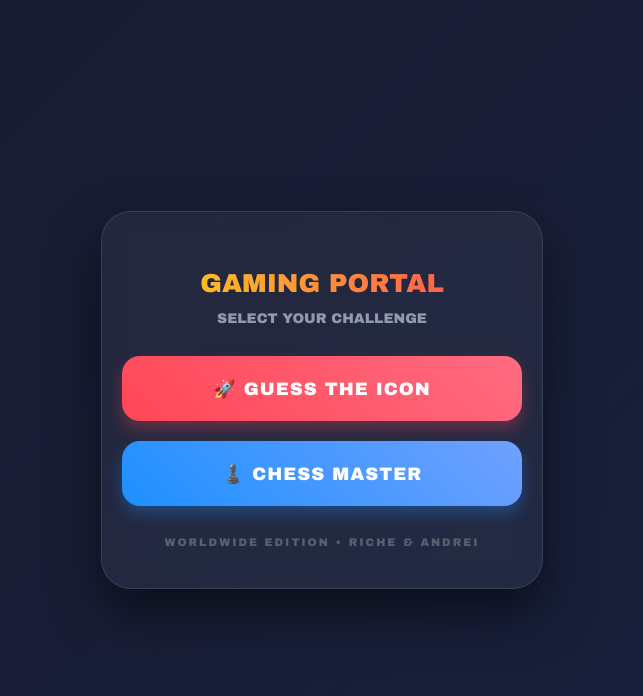
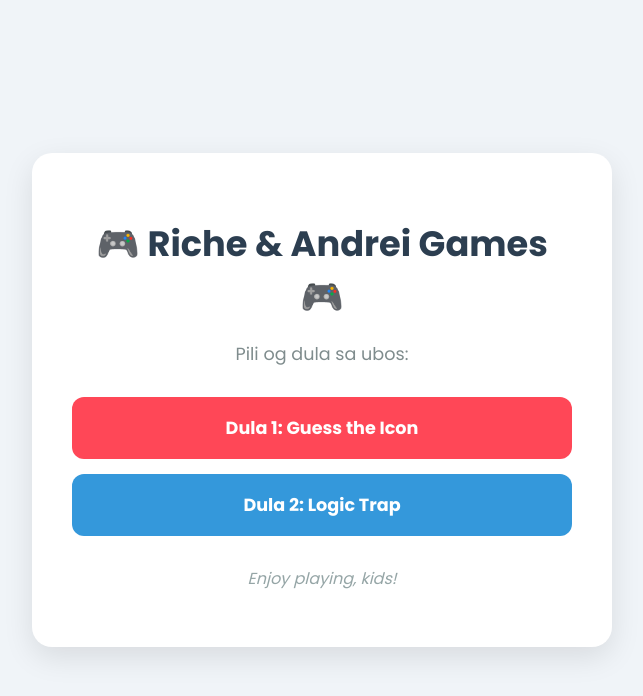
Before and after one commit to RicheAndrei/happy-games-kids, a plain HTML site: page index.html in a window 1280 px wide. Shown: the whole page, without its empty margins (318-961 px from the left). Drawn offline with Linux system fonts and the light colour scheme.

Commit message:
Update index.html

```diff
--- a/index.html
+++ b/index.html
@@ -1,29 +1,89 @@
 <!DOCTYPE html>
-
 <html lang="en">
 <head>
-<meta charset="UTF-8">
-<meta name="viewport" content="width=device-width, initial-scale=1.0">
-<title>Riche & Andrei | Gaming Portal</title>
-<style>
-body { margin: 0; padding: 0; font-family: 'Arial Black', sans-serif; background: linear-gradient(135deg, #1a1a2e 0%, #16213e 100%); color: white; display: flex; justify-content: center; align-items: center; min-height: 100vh; }
-.container { width: 90%; max-width: 400px; text-align: center; background: rgba(255, 255, 255, 0.05); padding: 40px 20px; border-radius: 30px; backdrop-filter: blur(10px); border: 1px solid rgba(255,255,255,0.1); box-shadow: 0 25px 50px rgba(0,0,0,0.5); }
-h1 { font-size: 26px; margin-bottom: 10px; background: linear-gradient(to right, #f9d71c, #ff4757); -webkit-background-clip: text; -webkit-text-fill-color: transparent; text-transform: uppercase; }
-p { color: #8e9aaf; margin-bottom: 30px; font-size: 14px; }
-.btn { display: block; text-decoration: none; color: white; padding: 22px; margin-bottom: 20px; border-radius: 18px; font-weight: bold; font-size: 18px; transition: 0.3s; text-transform: uppercase; letter-spacing: 1px; border: none; }
-.btn-1 { background: linear-gradient(45deg, #ff4757, #ff6b81); box-shadow: 0 8px 15px rgba(255, 71, 87, 0.3); }
-.btn-2 { background: linear-gradient(45deg, #1e90ff, #70a1ff); box-shadow: 0 8px 15px rgba(30, 144, 255, 0.3); }
-.btn:active { transform: scale(0.95); box-shadow: none; }
-.footer { margin-top: 30px; font-size: 11px; color: #57606f; letter-spacing: 2px; }
-</style>
+    <meta charset="UTF-8">
+    <meta name="viewport" content="width=device-width, initial-scale=1.0">
+    <title>Riche & Andrei Games</title>
+    <style>
+        @import url('https://fonts.googleapis.com/css2?family=Poppins:wght@400;700&display=swap');
+
+        body {
+            font-family: 'Poppins', sans-serif;
+            background-color: #f0f4f8;
+            margin: 0;
+            display: flex;
+            justify-content: center;
+            align-items: center;
+            height: 100vh;
+            color: #333;
+        }
+
+        .container {
+            text-align: center;
+            background: white;
+            padding: 40px;
+            border-radius: 20px;
+            box-shadow: 0 10px 30px rgba(0,0,0,0.1);
+            width: 90%;
+            max-width: 500px;
+        }
+
+        h1 {
+            color: #2c3e50;
+            font-size: 2.2rem;
+            margin-bottom: 10px;
+        }
+
+        .subtitle {
+            color: #7f8c8d;
+            font-size: 1.1rem;
+            margin-bottom: 30px;
+        }
+
+        .button-stack {
+            display: flex;
+            flex-direction: column;
+            gap: 15px;
+        }
+
+        .btn {
+            text-decoration: none;
+            padding: 18px;
+            border-radius: 12px;
+            font-weight: 700;
+            font-size: 1.1rem;
+            transition: transform 0.2s, box-shadow 0.2s;
+            color: white;
+        }
+
+        .btn:hover {
+            transform: translateY(-3px);
+            box-shadow: 0 5px 15px rgba(0,0,0,0.2);
+        }
+
+        .btn-red { background-color: #ff4757; }
+        .btn-blue { background-color: #3498db; }
+
+        .footer {
+            margin-top: 30px;
+            font-style: italic;
+            color: #95a5a6;
+        }
+    </style>
 </head>
 <body>
+
 <div class="container">
-<h1>Gaming Portal</h1>
-<p>SELECT YOUR CHALLENGE</p>
-<a href="game1/index.html" class="btn btn-1">🚀 Guess the Icon</a>
-<a href="game2/index.html" class="btn btn-2">♟️ Chess Master</a>
-<div class="footer">WORLDWIDE EDITION • RICHE & ANDREI</div>
+    <h1>🎮 Riche & Andrei Games 🎮</h1>
+    <p class="subtitle">Pili og dula sa ubos:</p>
+
+    <div class="button-stack">
+        <a href="#" class="btn btn-red">Dula 1: Guess the Icon</a>
+        <a href="#" class="btn btn-blue">Dula 2: Logic Trap</a>
+    </div>
+
+    <p class="footer">Enjoy playing, kids!</p>
 </div>
+
 </body>
 </html>
```
